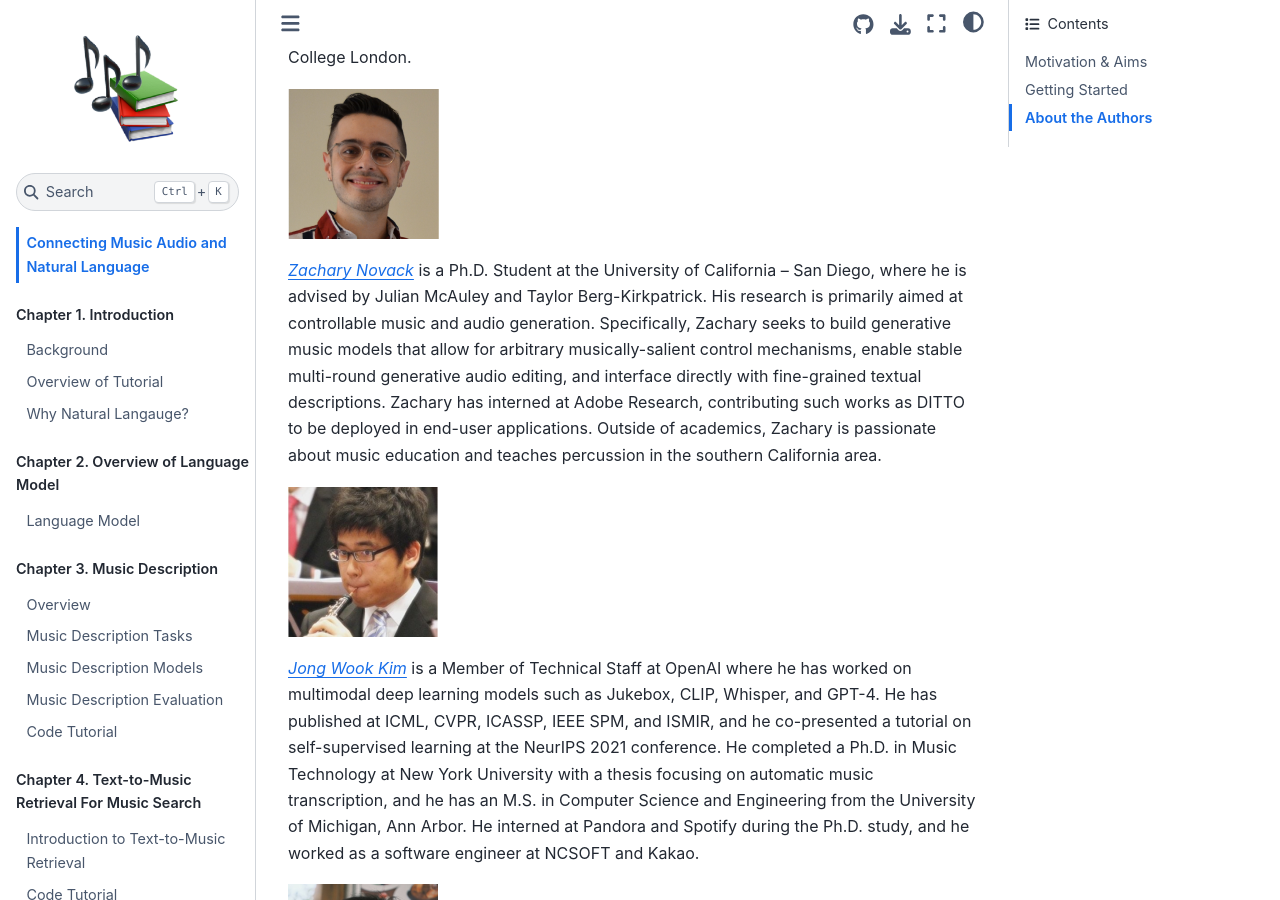
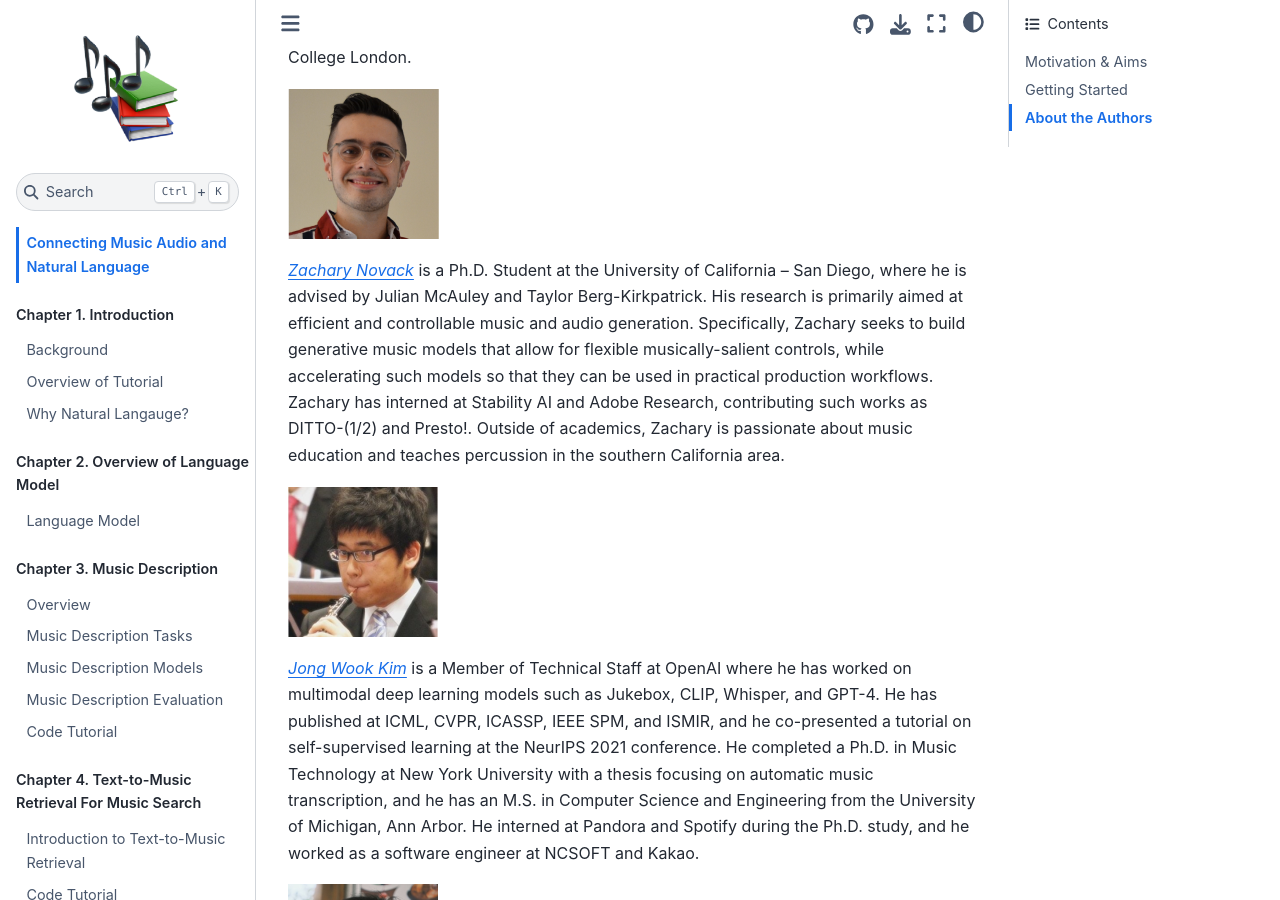
Before and after one commit to mulab-mir/music-language-tutorial, a Jupyter Book: the page built from book/intro.md, in a window 1280 px wide and 900 px high, scrolled down 2622 px. Built offline with Jupyter Book 1.0.4 settings and Sphinx 7.4.7 and the Sphinx Book theme 1.1.4, drawn with Linux system fonts in a browser that asks for light colours; pages that are not in the unit, such as notebooks, are missing from menus.

Commit message:
changed zack intro

```diff
--- a/book/intro.md
+++ b/book/intro.md
@@ -53,7 +53,7 @@
 
 ![zack](img/zack150x150.png)
 
-[*Zachary Novack*](https://zacharynovack.github.io/) is a Ph.D. Student at the University of California -- San Diego, where he is advised by Julian McAuley and Taylor Berg-Kirkpatrick. His research is primarily aimed at controllable music and audio generation. Specifically, Zachary seeks to build generative music models that allow for arbitrary musically-salient control mechanisms, enable stable multi-round generative audio editing, and interface directly with fine-grained textual descriptions. Zachary has interned at Adobe Research, contributing such works as DITTO to be deployed in end-user applications. Outside of academics, Zachary is passionate about music education and teaches percussion in the southern California area.
+[*Zachary Novack*](https://zacharynovack.github.io/) is a Ph.D. Student at the University of California -- San Diego, where he is advised by Julian McAuley and Taylor Berg-Kirkpatrick. His research is primarily aimed at efficient and controllable music and audio generation. Specifically, Zachary seeks to build generative music models that allow for flexible musically-salient controls, while accelerating such models so that they can be used in practical production workflows. Zachary has interned at Stability AI and Adobe Research, contributing such works as DITTO-(1/2) and Presto!. Outside of academics, Zachary is passionate about music education and teaches percussion in the southern California area.
 
 ![kim](img/kim150x150.png)
 
```
